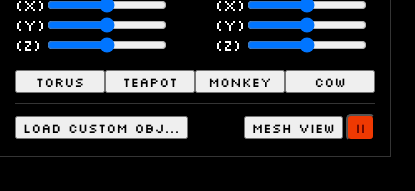
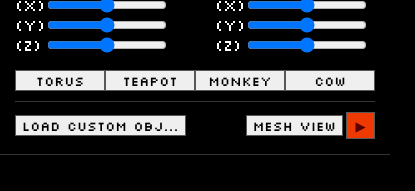
Before and after one commit to greenjellygit/ascii-3d-renderer, a React (Create React App) app: page / in a window 390 px wide. Shown: the part 494-685 px from the top of the page, 415 px wide, since content can reach past the window. Built offline with nearby package versions, Linux system fonts and the light colour scheme; no server answers.

Commit message:
Adjustments for mobile;

```diff
--- a/package.json
+++ b/package.json
@@ -11,6 +11,7 @@
     "react-scripts": "5.0.1",
     "web-vitals": "^2.1.4"
   },
+  "homepage": ".",
   "scripts": {
     "start": "react-scripts start",
     "build": "react-scripts build",
--- a/src/App.css
+++ b/src/App.css
@@ -2,7 +2,7 @@
     width: 360px;
     padding: 15px;
     border: 1px solid #343434;
-    margin-top: 40px
+    margin-top: 20px
 }
 
 .renderer-header {
--- a/src/App.js
+++ b/src/App.js
@@ -29,9 +29,9 @@ function App() {
     useEffect(() => {
         if (canvasRef.current && !renderer.initialized) {
             renderer.init(canvasRef.current)
-            loadObj(OBJECTS.TORUS)
-            console.log(1)
-            toggleAnimation(true)
+            loadObj(OBJECTS.TORUS).then(() => {
+                toggleAnimation(true)
+            })
         }
     }, [])
 
@@ -76,7 +76,7 @@ function App() {
     }
 
     const loadObj = (obj) => {
-        fetch(obj)
+        return fetch(obj)
             .then((response) => response.text())
             .then((text) => {
                 renderer.loadObj(text)
--- a/src/engine/renderer.js
+++ b/src/engine/renderer.js
@@ -19,6 +19,7 @@ export default class Renderer {
         // get canvas element
         this.canvas = canvas;
         this.canvas.addEventListener("mousemove", (event) => this.moveLight(event))
+        this.canvas.addEventListener("touchmove", (event) => this.moveLight(event))
 
         // get canvas context
         this.context = canvas.getContext("2d");
@@ -190,35 +191,6 @@ export default class Renderer {
             // get square
             var pixelDataSquare = pixelDataSquares[i];
 
-            // invert colors inside square pixels
-            for (var j = 0; j < pixelDataSquare.length; j++) {
-                // foreach pixel in pixelDataSquare
-                var pixel = pixelDataSquare[j];
-                // invert color
-                pixel.r = 255 - pixel.r;
-                pixel.g = 255 - pixel.g;
-                pixel.b = 255 - pixel.b;
-            }
-
-            // concert pixelDataSquare to Uint8ClampedArray
-            var pixelDataSquareArray = new Uint8ClampedArray(pixelDataSquare.length * 4);
-            for (var j = 0; j < pixelDataSquare.length; j++) {
-                // foreach pixel in pixelDataSquare
-                var pixel = pixelDataSquare[j];
-                // set pixel data to array
-                pixelDataSquareArray[j * 4] = pixel.r;
-                pixelDataSquareArray[j * 4 + 1] = pixel.g;
-                pixelDataSquareArray[j * 4 + 2] = pixel.b;
-                pixelDataSquareArray[j * 4 + 3] = pixel.a;
-            }
-
-            // flip square
-
-            // var imageData = new ImageData(pixelDataSquareArray, 20, 20);
-            // create new context
-            // context.putImageData(imageData, i % 18 * 20, Math.floor(i / 18) * 20);
-
-            // calculate average grey color of square
             var greyscale = 0;
             for (var j = 0; j < pixelDataSquare.length; j++) {
                 // foreach pixel in pixelDataSquare
@@ -227,7 +199,7 @@ export default class Renderer {
                 greyscale += (pixel.r + pixel.g + pixel.b) / 3;
             }
 
-            const averageGray = 255 - Math.round(greyscale / pixelDataSquare.length)
+            const averageGray = Math.round(greyscale / pixelDataSquare.length)
             // create normalized greyscale value
             const normalizedGreyscale = averageGray / 255;
 
--- a/src/index.css
+++ b/src/index.css
@@ -16,6 +16,13 @@ body {
     font-family: Silkscreen
 }
 
+html, body {
+    overflow-x: hidden;
+}
+body {
+    position: relative
+}
+
 code {
     font-family: source-code-pro, Menlo, Monaco, Consolas, 'Courier New',
     monospace;
@@ -24,3 +31,13 @@ code {
 body, input {
     font-family: 'Silkscreen', 'Comic Sans MS';
 }
+
+#root {
+    padding: 20px;
+}
+
+input[type="button"] {
+    -webkit-appearance: none;
+    border-radius: 0;
+    border: 1px solid #585858;
+}
```
